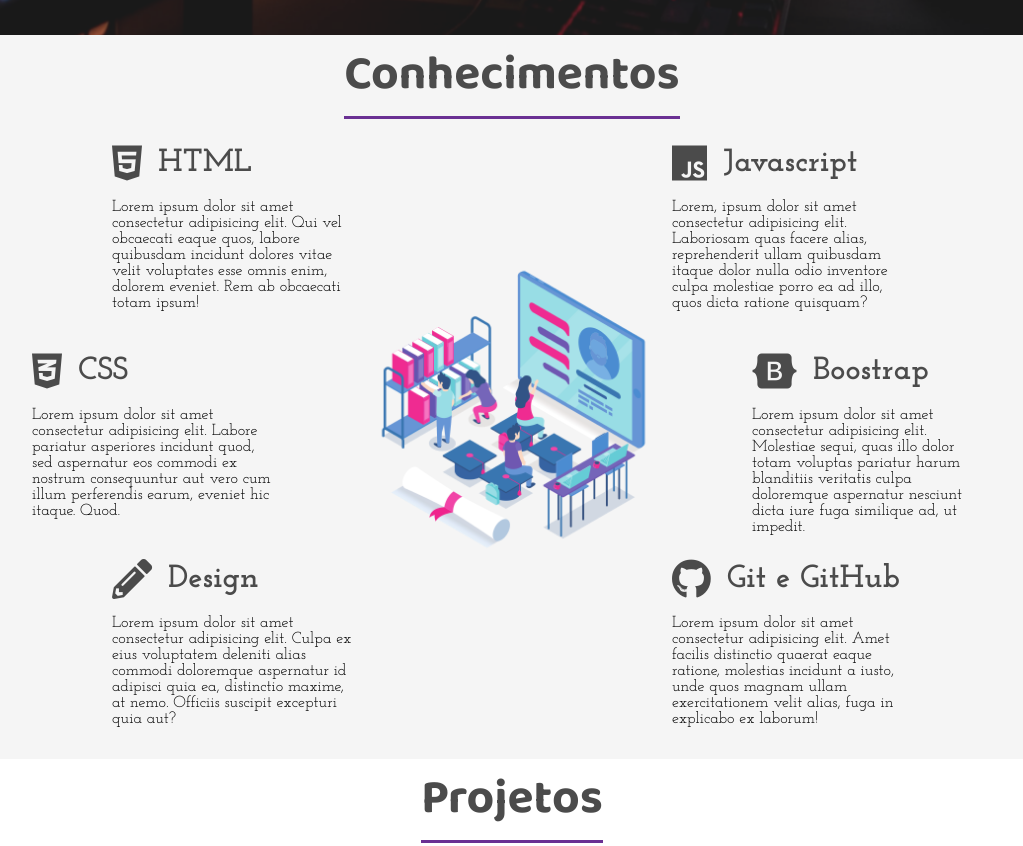
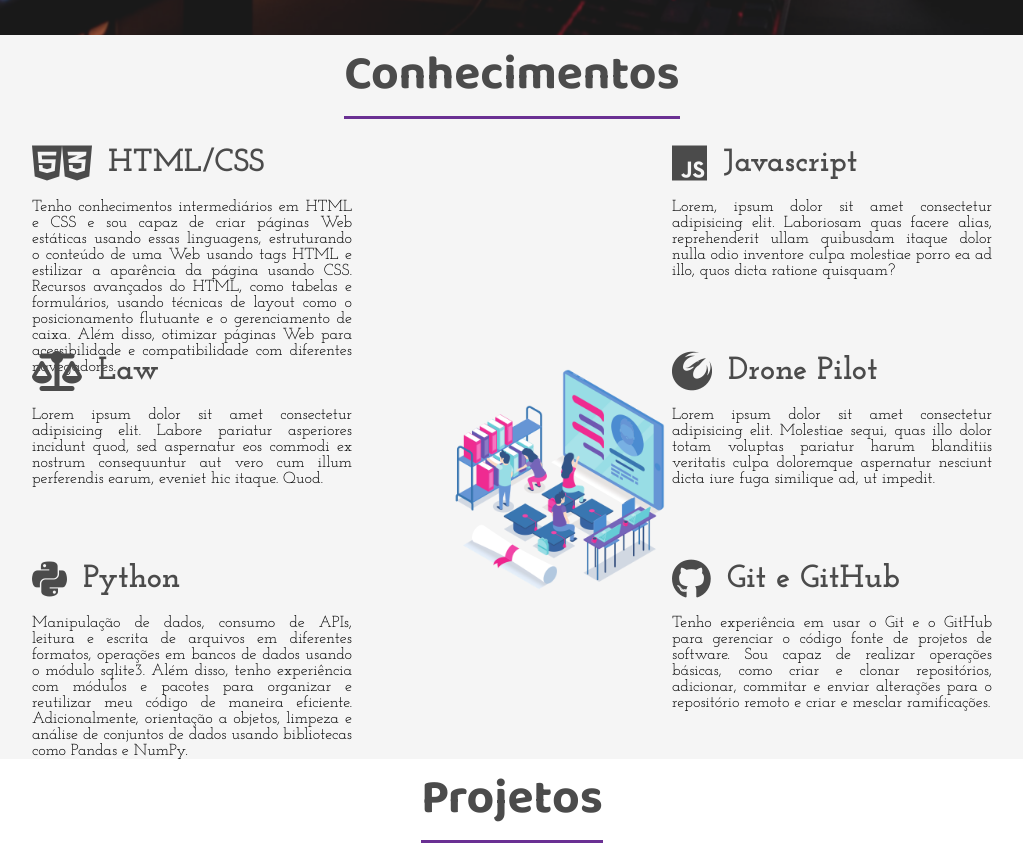
Before and after one commit to Carcalto/Portifolio, a plain HTML site: page index.html in a window 1280 px wide. Shown: the part 765-1611 px from the top of the page, without its empty margins (128-1151 px from the left). Drawn offline with Linux system fonts and the light colour scheme; files whose address does not match are found by name; a web font is replaced by a local one.

Commit message:
UP - Funcionalidades - API email - Estruturas

```diff
--- a/index.html
+++ b/index.html
@@ -9,13 +9,17 @@
   <link rel="icon" type="image/png" sizes="32x32" href="imagens/favicon-32x32.png" />
   <link rel="icon" type="image/png" sizes="16x16" href="imagens/favicon-16x16.png" />
   <link rel="manifest" href="/site.webmanifest" />
+
+  <script src="https://kit.fontawesome.com/cd3a55a011.js" crossorigin="anonymous"></script>
+
+
   <title>Portfólio</title>
+
 </head>
 
 <body>
 
   <div class="container">
-
     <div class="hamburguer">
       <div class="line" id="line1"></div>
       <div class="line" id="line2"></div>
@@ -28,7 +32,7 @@
         <img src="imagens/bg.jpg" alt="">
       </div>
       <div class="banner">
-        <h1>Developer System & Drone Pilot & LAW </h1>
+        <h1>Developer System & Drone Pilot & Law </h1>
         <p>Célio Oliveira Carçalto</p>
         <button onclick="window.open('/imagens/bg.jpg', '_blank');">Currículo - PDF</button>
       </div>
@@ -61,18 +65,23 @@
         <div class="conhecimento">
           <div class="conhecimento-header">
             <i class="fab fa-html5"></i>
-            <h3>HTML</h3>
+            <i class="fab fa-css3-alt"></i>
+            <h3>HTML/CSS</h3>
           </div>
           <div class="conhecimento-text">
-            <p>Lorem ipsum dolor sit amet consectetur adipisicing elit. Qui vel obcaecati eaque quos, labore quibusdam
-              incidunt dolores vitae velit voluptates esse omnis enim, dolorem eveniet. Rem ab obcaecati totam ipsum!
+            <p>Tenho conhecimentos intermediários em HTML e CSS e sou capaz de criar páginas Web estáticas usando essas
+              linguagens, estruturando o conteúdo de uma Web usando tags HTML e estilizar a
+              aparência da página usando CSS. Recursos avançados do HTML, como tabelas e formulários,
+              usando técnicas de layout como o posicionamento
+              flutuante e o gerenciamento de caixa. Além disso, otimizar páginas Web para
+              acessibilidade e compatibilidade com diferentes navegadores.
             </p>
           </div>
         </div>
         <div class="conhecimento">
           <div class="conhecimento-header">
-            <i class="fab fa-css3-alt"></i>
-            <h3>CSS</h3>
+            <i class="fa-solid fa-scale-balanced"></i>
+            <h3>Law</h3>
           </div>
           <div class="conhecimento-text">
             <p>Lorem ipsum dolor sit amet consectetur adipisicing elit. Labore pariatur asperiores incidunt quod, sed
@@ -82,13 +91,15 @@
         </div>
         <div class="conhecimento">
           <div class="conhecimento-header">
-            <i class="fas fa-pencil-alt"></i>
-            <h3>Design</h3>
+            <i class="fab fa-python"></i>
+            <h3>Python</h3>
           </div>
           <div class="conhecimento-text">
-            <p>Lorem ipsum dolor sit amet consectetur adipisicing elit. Culpa ex eius voluptatem deleniti alias commodi
-              doloremque aspernatur id adipisci quia ea, distinctio maxime, at nemo. Officiis suscipit excepturi quia
-              aut?</p>
+            <p>Manipulação de dados, consumo de APIs, leitura e escrita de arquivos em diferentes formatos,
+              operações em bancos de dados usando o módulo sqlite3. Além disso,
+              tenho experiência com módulos e pacotes para organizar e reutilizar meu código de
+              maneira eficiente. Adicionalmente, orientação a objetos, limpeza e análise de conjuntos de dados usando
+              bibliotecas como Pandas e NumPy.</p>
           </div>
         </div>
         <div class="conhecimento">
@@ -105,8 +116,8 @@
         </div>
         <div class="conhecimento">
           <div class="conhecimento-header">
-            <i class="fab fa-bootstrap"></i>
-            <h3>Boostrap</h3>
+            <i class="fa-brands fa-phoenix-squadron"></i>
+            <h3>Drone Pilot</h3>
           </div>
           <div class="conhecimento-text">
             <p>Lorem ipsum dolor sit amet consectetur adipisicing elit. Molestiae sequi, quas illo dolor totam voluptas
@@ -120,9 +131,9 @@
             <h3>Git e GitHub</h3>
           </div>
           <div class="conhecimento-text">
-            <p>Lorem ipsum dolor sit amet consectetur adipisicing elit. Amet facilis distinctio quaerat eaque ratione,
-              molestias incidunt a iusto, unde quos magnam ullam exercitationem velit alias, fuga in explicabo ex
-              laborum!</p>
+            <p>Tenho experiência em usar o Git e o GitHub para gerenciar o código fonte de projetos de software. Sou
+              capaz de realizar operações básicas, como criar e clonar repositórios, adicionar, commitar e enviar
+              alterações para o repositório remoto e criar e mesclar ramificações.</p>
           </div>
         </div>
         <div class="conhecimentos-img-wrapper">
@@ -181,17 +192,17 @@
           <div class="contato-left"></div>
           <div class="contato-right">
             <h1>Contato</h1>
-            <form>
+            <form action="https://formsubmit.co/1d6506a513c74c7f7003099fe21958fc" method="POST">
               <div class="input-group">
-                <input type="text" class="field" id="nome">
+                <input type="text" class="field" id="nome" name="Nome" required>
                 <label for="nome" class="field-label">Nome</label>
               </div>
               <div class="input-group">
-                <input type="text" class="field" id="email">
+                <input type="text" class="field" id="email" name="Email" required>
                 <label for="email" class="field-label">E-mail</label>
               </div>
               <div class="input-group">
-                <textarea class="field" id="mensagem"></textarea>
+                <textarea class="field" id="mensagem" name="Mensagem" required></textarea>
                 <label for="mensagem" class="field-label">Mensagem</label>
               </div>
               <button type="submit" class="btn btn-submit">Enviar</button>
--- a/style.css
+++ b/style.css
@@ -266,32 +266,32 @@ header {
 }
 
 .conhecimento:nth-child(1) {
-  grid-column: 4 / 7;
+  grid-column: 3 / 7;
   grid-row: 1 / 3;
 }
 
 .conhecimento:nth-child(2) {
-  grid-column: 3 / 6;
+  grid-column: 3 / 7;
   grid-row: 3 / 5;
 }
 
 .conhecimento:nth-child(3) {
-  grid-column: 4 / 7;
+  grid-column: 3 / 7;
   grid-row: 5 / -1;
 }
 
 .conhecimento:nth-child(4) {
-  grid-column: 11 / 14;
+  grid-column: 11 / 15;
   grid-row: 1 / 3;
 }
 
 .conhecimento:nth-child(5) {
-  grid-column: 12 / 15;
+  grid-column: 11 / 15;
   grid-row: 3 / 5;
 }
 
 .conhecimento:nth-child(6) {
-  grid-column: 11 / 14;
+  grid-column: 11 / 15;
   grid-row: 5 / -1;
 }
 
@@ -333,13 +333,14 @@ header {
 .conhecimento-text {
   font-family: var(--font-secundary);
   margin-top: 1rem;
+  text-align: justify;
 }
 
 .conhecimentos-img-wrapper {
-  grid-column: 7 / 11;
-  grid-row: 2 / 6;
-  width: 80%;
-  height: 80%;
+  grid-column: 8 / 11;
+  grid-row: 3 / 6;
+  width: 100%;
+  height: 85%;
 }
 
 .conhecimentos-img-wrapper img {
```
Also changed, not shown: thanks.html (added, +13 -0 lines).
